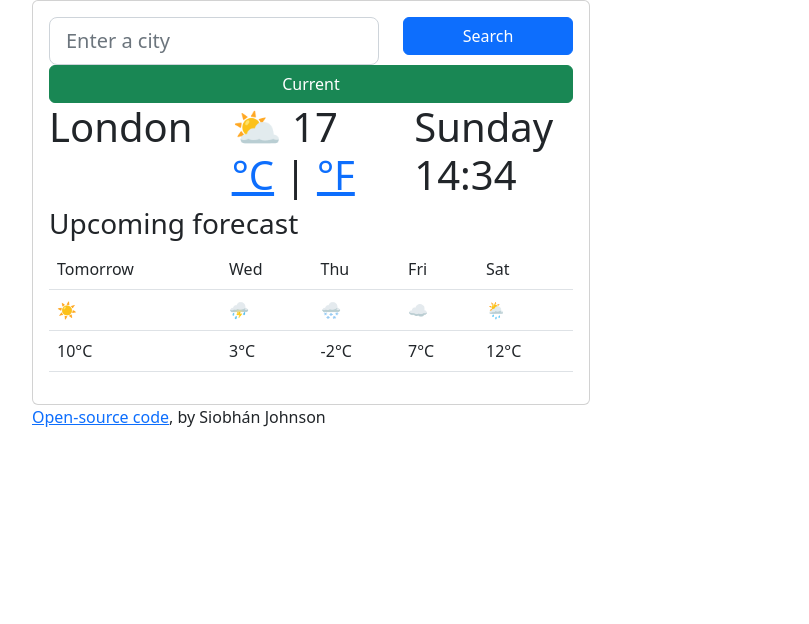
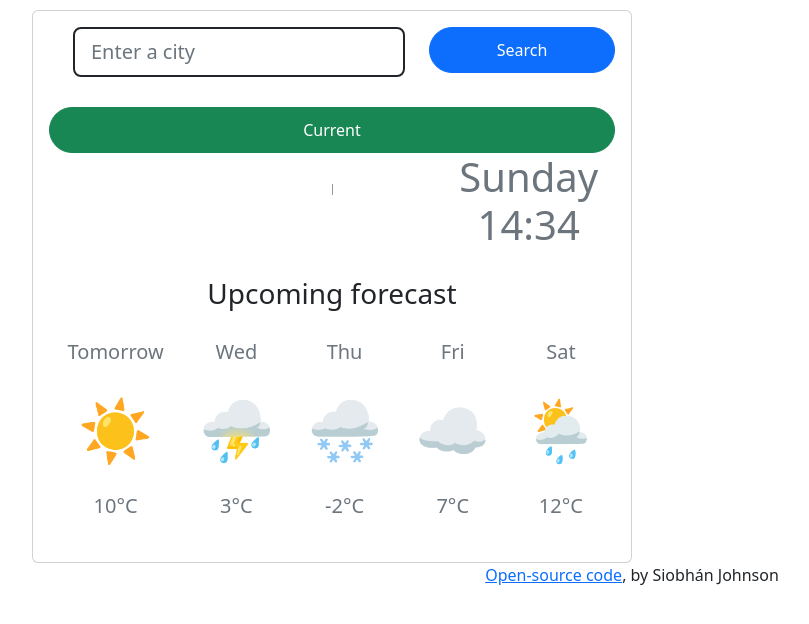
Before and after one commit to shivler/weather-app, a website built with Parcel: page index.html in a window 1280 px wide. Shown: the whole page, without its empty margins (50-859 px from the left). Built offline with nearby package versions, Linux system fonts and the light colour scheme; no server answers.

Commit message:
Tweaks
Over-riding bootstrap
Removing unneeded text
Altering footer alignment

```diff
--- a/index.html
+++ b/index.html
@@ -10,7 +10,7 @@
       integrity="sha384-iYQeCzEYFbKjA/T2uDLTpkwGzCiq6soy8tYaI1GyVh/UjpbCx/TYkiZhlZB6+fzT"
       crossorigin="anonymous"
     />
-    <link href="src/styles.css" />
+    <link href="src/styles.css" rel="stylesheet"/>
     <script src="https://cdn.jsdelivr.net/npm/axios/dist/axios.min.js"></script>
   </head>
 
@@ -38,10 +38,9 @@
             <h1>
                 <div class="row">
                   <div class="col" id="city">
-                    London
                   </div>
                   <div class="col">
-                    <span id="temperature">⛅ 17</span>
+                    <span id="temperature"></span>
                     <span id="units">
                   <a href="#" id="celsius-link" class="active">°C</a> |
                   <a href="#" id="fahrenheit-link" class="active">°F</a>
@@ -85,7 +84,7 @@
       </div>
         </div>
       </div>
-     <span><a href="https://github.com/shivler/weather-app" target="_blank">Open-source code</a>, by Siobhán Johnson</span>
+      <div class="footer"><a href="https://github.com/shivler/weather-app" target="_blank">Open-source code</a>, by Siobhán Johnson</div>
     </div>
   </form>
     <script src="app/index.js"></script>
```
